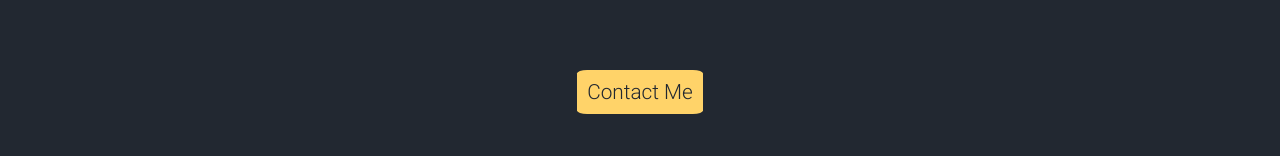
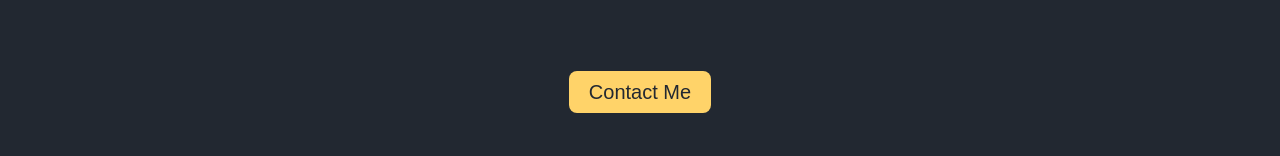
Before and after one commit to dabartizal/aboutme, a plain HTML site: page index.html in a window 1280 px wide. Shown: the part 2976-3132 px from the top of the page. Drawn offline with Linux system fonts and the light colour scheme.

Commit message:
Add files via upload

```diff
--- a/css/styles.css
+++ b/css/styles.css
@@ -80,12 +80,18 @@ hr.dotted {
 }
 
 .btn {
-    background-color: #FFD369;
-    border-radius: 8%;
+    border-radius: 8px;
+    font-family: Arial;
     color: #222831;
-    padding: 10px;
+    font-size: 20px;
+    background: #FFD369;
+    padding: 10px 20px;
     text-decoration: none;
-}
+  }
+
+  .btn:hover {
+    background: #d6c294;
+  }
 
 .mt-30 {
     padding-top: 30px;
```
